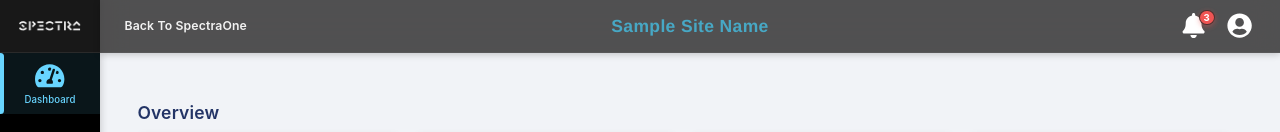
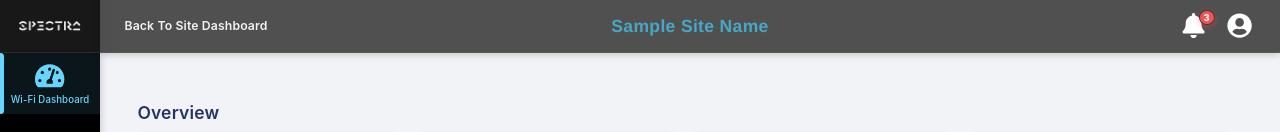
Before and after one commit to piyanshuofficial/SpectraWiFiPortalDemo_v1, a React (Create React App) app: page /dashboard in a window 1280 px wide. Shown: the top 132 px of the page. Built offline with nearby package versions, Linux system fonts and the light colour scheme.

Commit message:
Code Update 48

```diff
--- a/src/components/Header.js
+++ b/src/components/Header.js
@@ -55,9 +55,9 @@ const Header = () => {
               onClick={handleBackToSpectraOne}
               onKeyPress={e => e.key === "Enter" && handleBackToSpectraOne()}
               style={{ cursor: "pointer" }}
-              aria-label="Navigate back to SpectraOne"
+              aria-label="Navigate back to Site Dashboard"
             >
-              Back To SpectraOne
+              Back To Site Dashboard
             </span>
           </div>
           <div className="header-center">
--- a/src/components/Sidebar.js
+++ b/src/components/Sidebar.js
@@ -20,8 +20,8 @@ const sidebarItems = [
   {
     to: "/dashboard",
     icon: FaTachometerAlt,
-    label: "Dashboard",
-    aria: "Dashboard",
+    label: "Wi-Fi Dashboard",
+    aria: "Wi-Fi Dashboard",
     permission: "canViewReports"
   },
   {
```
